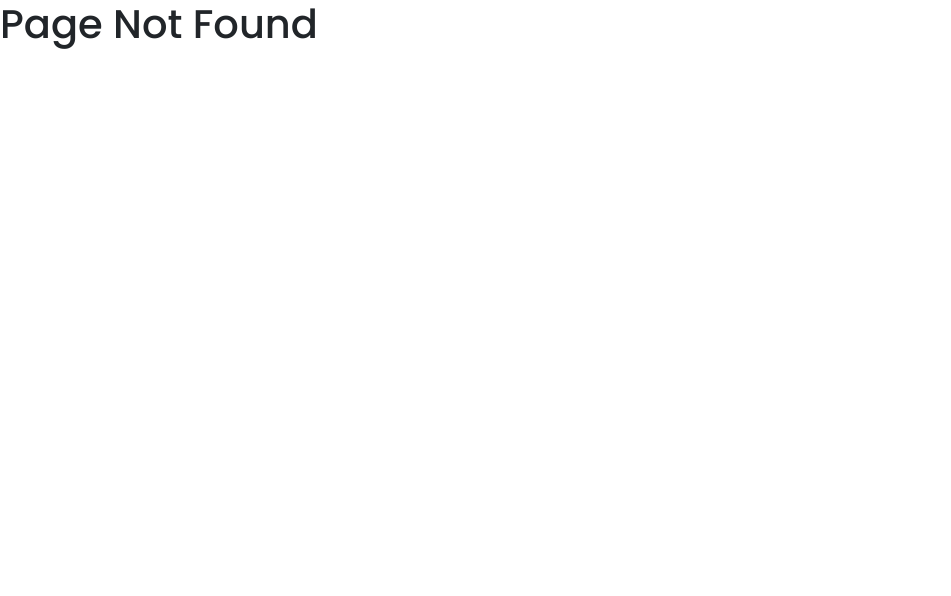
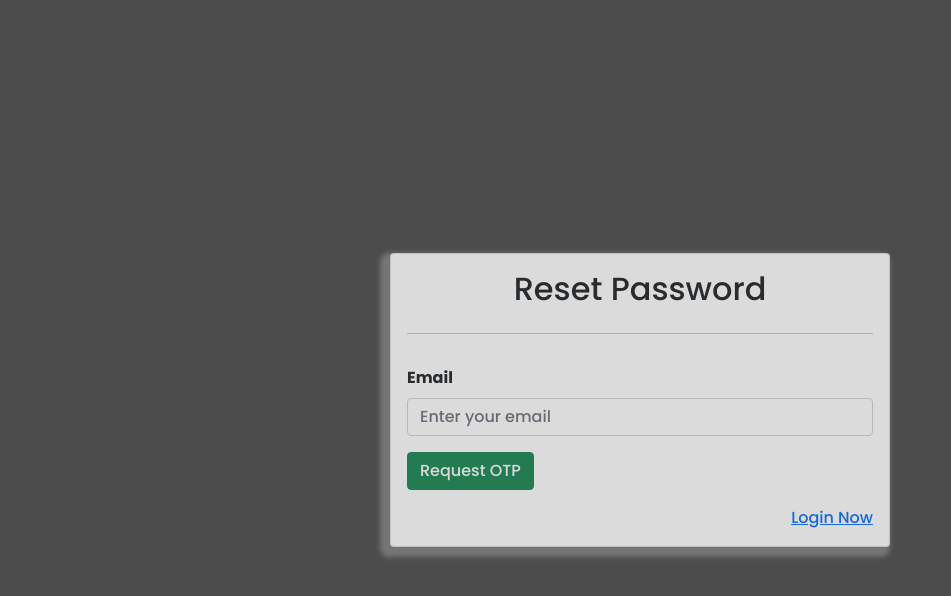
Before and after one commit to pariweshtamr/e-commerce-admin-frontend, a React (Create React App) app: page /reset-password in a window 1280 px wide. Before the commit this address had no page. Shown: the top 596 px of the page, without its empty margins (0-951 px from the left). Built offline with nearby package versions, Linux system fonts and the light colour scheme.

Commit message:
password reset otp request added

```diff
--- a/src/App.css
+++ b/src/App.css
@@ -7,11 +7,8 @@
 
 /* ==========Registration page============= */
 .register-page {
-  background: linear-gradient(rgba(0, 0, 0, 0.7), rgba(0, 0, 0, 0.7)),
-    url(./assets/images/bg.jpg);
-  background-size: cover;
-  height: 100vh;
-  width: 100vw;
+  /* background: linear-gradient(rgba(0, 0, 0, 0.7), rgba(0, 0, 0, 0.7)); */
+  /* height: 100vh; */
   display: flex;
   align-items: center;
   justify-content: center;
--- a/src/App.js
+++ b/src/App.js
@@ -6,6 +6,7 @@ import Product from './pages/Product/Product'
 import Order from './pages/Order/Order'
 import Customer from './pages/Customer/Customer'
 import AdminProfile from './pages/Admin-profile/AdminProfile'
+import ResetPassword from './pages/PasswordReset/ResetPassword'
 import Payment from './pages/Payment/Payment'
 import Login from './pages/Login/Login'
 import PageNotFound from './components/PageNotFound/PageNotFound'
@@ -43,6 +44,7 @@ function App() {
         </PrivateRoute>
 
         <Route path="/email-verification" children={<EmailVerification />} />
+        <Route path="/reset-password" children={<ResetPassword />} />
 
         <Route exact path="/" children={<Login />} />
         <Route path="*" children={<PageNotFound />} />
--- a/src/api/tokenAPI.js
+++ b/src/api/tokenAPI.js
@@ -1,37 +1,54 @@
-import axios from "axios";
+import axios from 'axios'
 
 const rootUrl =
-  process.env.NODE_ENV === "production"
+  process.env.NODE_ENV === 'production'
     ? process.env.ROOT_URL
-    : "http://localhost:8000/api/v1";
-const tokenApi = rootUrl + "/token";
+    : 'http://localhost:8000/api/v1'
+const tokenApi = rootUrl + '/token'
 
 export const getNewAccessJWT = async () => {
   try {
     const { data } = await axios.get(tokenApi, {
       headers: {
-        Authorization: window.localStorage.getItem("refreshJWT"),
+        Authorization: window.localStorage.getItem('refreshJWT'),
       },
-    });
+    })
 
-    return data;
+    return data
   } catch (error) {
-    console.log(error);
+    console.log(error)
   }
-};
+}
 
 export const updateAccessJWT = async () => {
   try {
-    window.sessionStorage.removeItem("accessJWT");
+    window.sessionStorage.removeItem('accessJWT')
 
-    const { accessJWT } = await getNewAccessJWT();
+    const { accessJWT } = await getNewAccessJWT()
     if (accessJWT) {
-      window.sessionStorage.setItem("accessJWT", accessJWT);
+      window.sessionStorage.setItem('accessJWT', accessJWT)
     }
 
-    return window.sessionStorage.getItem("accessJWT");
+    return window.sessionStorage.getItem('accessJWT')
   } catch (error) {
-    console.log(error);
-    return false;
+    console.log(error)
+    return false
   }
-};
+}
+
+export const requestOTP = async (email) => {
+  try {
+    if (!email) {
+      return false
+    }
+
+    const { data } = await axios.post(tokenApi + '/request-otp', { email })
+    return data
+  } catch (error) {
+    console.log(error)
+    return {
+      status: 'error',
+      message: error.message,
+    }
+  }
+}
--- a/src/components/AdminProfile/AdminProfileForm.js
+++ b/src/components/AdminProfile/AdminProfileForm.js
@@ -22,6 +22,7 @@ const initialProfileState = {
   address: '',
 }
 
+// update admin profile
 export const AdminProfileForm = () => {
   const dispatch = useDispatch()
 
@@ -217,6 +218,7 @@ export const AdminPasswordResetForm = () => {
   const [passError, setPassError] = useState(passErrorInitial)
 
   const { isPending, userUpdateResponse } = useSelector((state) => state.user)
+
   const handleOnSubmit = (e) => {
     e.preventDefault()
 
--- /dev/null
+++ b/src/components/Login/LoginForm.js
@@ -0,0 +1,95 @@
+import React, { useState, useEffect } from 'react'
+import { useDispatch, useSelector } from 'react-redux'
+import { Form, Card, Button, Spinner, Alert } from 'react-bootstrap'
+import { useHistory, useLocation } from 'react-router-dom'
+import { adminLogin, autoLogin } from '../../pages/admin-auth-slice/userAction'
+
+const initialState = {
+  email: 'a@a.com',
+  password: '1234567',
+}
+
+const LoginForm = () => {
+  const history = useHistory()
+  const location = useLocation()
+  const dispatch = useDispatch()
+
+  const { isLoggedIn, isPending, userLoginResponse } = useSelector(
+    (state) => state.user,
+  )
+
+  const [loginInfo, setLoginInfo] = useState(initialState)
+
+  const from = location?.state?.from?.pathname || '/dashboard'
+
+  useEffect(() => {
+    !isLoggedIn && dispatch(autoLogin())
+
+    isLoggedIn && history.replace(from)
+  }, [isLoggedIn, history, dispatch, from])
+
+  const handleOnChange = (e) => {
+    const { name, value } = e.target
+    setLoginInfo({
+      ...loginInfo,
+      [name]: value,
+    })
+  }
+
+  const handleOnSubmit = (e) => {
+    e.preventDefault()
+
+    dispatch(adminLogin(loginInfo))
+  }
+
+  return (
+    <div className="login-page">
+      <Card className="reg-form p-3">
+        <h2 className="text-center">Admin Login</h2>
+        {isPending && <Spinner variant="primary" animation="border" />}
+        {userLoginResponse.message && (
+          <Alert
+            variant={
+              userLoginResponse.status === 'success' ? 'success' : 'danger'
+            }
+          >
+            {userLoginResponse.message}
+          </Alert>
+        )}
+        <hr />
+        <Form onSubmit={handleOnSubmit}>
+          <Form.Group className="mb-3">
+            <Form.Label className="fw-bold">Email</Form.Label>
+            <Form.Control
+              name="email"
+              type="email"
+              placeholder="Enter your email"
+              required
+              value={loginInfo.email}
+              onChange={handleOnChange}
+            />
+          </Form.Group>
+          <Form.Group className="mb-3">
+            <Form.Label className="fw-bold">Password</Form.Label>
+            <Form.Control
+              name="password"
+              type="password"
+              placeholder="********"
+              required
+              value={loginInfo.password}
+              onChange={handleOnChange}
+            />
+          </Form.Group>
+          <Button type="submit" variant="success">
+            Login
+          </Button>
+        </Form>
+        <div className="ml-auto mt-3 text-end">
+          <a href="/reset-password">Forgot Password?</a>
+        </div>
+      </Card>
+    </div>
+  )
+}
+
+export default LoginForm
--- /dev/null
+++ b/src/components/Password-reset-form/PasswordResetForm.js
@@ -0,0 +1,88 @@
+import React, { useState, useEffect } from 'react'
+import { useDispatch, useSelector } from 'react-redux'
+import { Form, Card, Button, Spinner, Alert } from 'react-bootstrap'
+import { useHistory, useLocation } from 'react-router-dom'
+import { switchLoginResetPassForm } from '../../pages/admin-auth-slice/userSlice'
+import { requestPassResetOTP } from '../../pages/admin-auth-slice/userAction'
+
+const PasswordResetForm = () => {
+  const history = useHistory()
+  const location = useLocation()
+  const dispatch = useDispatch()
+
+  const { isPending, resetPasswordRequestResponse } = useSelector(
+    (state) => state.user,
+  )
+
+  const [email, setEmail] = useState()
+
+  useEffect(() => {}, [])
+
+  const handleOnChange = (e) => {
+    const { value } = e.target
+    setEmail(value)
+  }
+
+  const handleOnSubmit = (e) => {
+    e.preventDefault()
+    if (!email) {
+      return alert('email required')
+    }
+
+    dispatch(requestPassResetOTP(email))
+  }
+
+  return (
+    <div className="login-page">
+      <Card className="reg-form p-3">
+        <h2 className="text-center">Reset Password</h2>
+        {isPending && <Spinner variant="primary" animation="border" />}
+        {resetPasswordRequestResponse.message && (
+          <Alert
+            variant={
+              resetPasswordRequestResponse.status === 'success'
+                ? 'success'
+                : 'danger'
+            }
+          >
+            {resetPasswordRequestResponse.message}
+          </Alert>
+        )}
+        <hr />
+
+        <Form className="mt-3" onSubmit={handleOnSubmit}>
+          <Form.Group className="mb-3">
+            <Form.Label className="fw-bold">Email</Form.Label>
+            <Form.Control
+              name="email"
+              type="email"
+              placeholder="Enter your email"
+              required
+              value={email}
+              onChange={handleOnChange}
+            />
+          </Form.Group>
+          {/* <Form.Group className="mb-3">
+            <Form.Label className="fw-bold">Password</Form.Label>
+            <Form.Control
+              name="password"
+              type="password"
+              placeholder="********"
+              required
+              value={loginInfo.password}
+              onChange={handleOnChange}
+            />
+          </Form.Group> */}
+          <Button type="submit" variant="success">
+            Request OTP
+          </Button>
+        </Form>
+        <div className="ml-auto mt-3 text-end">
+          <a href="/">Login Now</a>
+        </div>
+      </Card>
+    </div>
+  )
+}
+
+export default PasswordResetForm
--- a/src/pages/Layout/AdminLayout.css
+++ b/src/pages/Layout/AdminLayout.css
@@ -14,6 +14,5 @@
   width: 100%;
 }
 .main {
-  min-height: 100vh;
   padding: 1rem;
 }
--- a/src/pages/Login/Login.js
+++ b/src/pages/Login/Login.js
@@ -1,94 +1,9 @@
-import React, { useState, useEffect } from 'react'
-import { useDispatch, useSelector } from 'react-redux'
-import { Form, Card, Button, Spinner, Alert } from 'react-bootstrap'
-import { useHistory, useLocation } from 'react-router-dom'
-import { adminLogin, autoLogin } from '../admin-auth-slice/userAction'
-
-const initialState = {
-  email: 'a@a.com',
-  password: '1234567',
-}
+import LoginForm from '../../components/Login/LoginForm'
 
 const Login = () => {
-  const history = useHistory()
-  const location = useLocation()
-  const dispatch = useDispatch()
-
-  const { isLoggedIn, isPending, userLoginResponse } = useSelector(
-    (state) => state.user,
-  )
-
-  const [loginInfo, setLoginInfo] = useState(initialState)
-
-  const from = location?.state?.from?.pathname || '/dashboard'
-
-  useEffect(() => {
-    !isLoggedIn && dispatch(autoLogin())
-
-    isLoggedIn && history.replace(from)
-  }, [isLoggedIn, history, dispatch, from])
-
-  const handleOnChange = (e) => {
-    const { name, value } = e.target
-    setLoginInfo({
-      ...loginInfo,
-      [name]: value,
-    })
-  }
-
-  const handleOnSubmit = (e) => {
-    e.preventDefault()
-    // const { email, password } = loginInfo;
-
-    // if (!email && !password) {
-    //   return alert("You must provide both the email and password.");
-    // }
-    dispatch(adminLogin(loginInfo))
-  }
-
   return (
     <div className="login-page">
-      <Card className="reg-form p-3">
-        <h2 className="text-center">Admin Login</h2>
-        {isPending && <Spinner variant="primary" animation="border" />}
-        {userLoginResponse.message && (
-          <Alert
-            variant={
-              userLoginResponse.status === 'success' ? 'success' : 'danger'
-            }
-          >
-            {userLoginResponse.message}
-          </Alert>
-        )}
-        <hr />
-        <Form onSubmit={handleOnSubmit}>
-          <Form.Group className="mb-3">
-            <Form.Label className="fw-bold">Email</Form.Label>
-            <Form.Control
-              name="email"
-              type="email"
-              placeholder="Enter your email"
-              required
-              value={loginInfo.email}
-              onChange={handleOnChange}
-            />
-          </Form.Group>
-          <Form.Group className="mb-3">
-            <Form.Label className="fw-bold">Password</Form.Label>
-            <Form.Control
-              name="password"
-              type="password"
-              placeholder="********"
-              required
-              value={loginInfo.password}
-              onChange={handleOnChange}
-            />
-          </Form.Group>
-          <Button type="submit" variant="success">
-            Login
-          </Button>
-        </Form>
-      </Card>
+      <LoginForm />
     </div>
   )
 }
--- /dev/null
+++ b/src/pages/PasswordReset/ResetPassword.js
@@ -0,0 +1,18 @@
+import { useSelector } from 'react-redux'
+import PasswordResetForm from '../../components/Password-reset-form/PasswordResetForm'
+
+const ResetPassword = () => {
+  const { showResetPasswordForm } = useSelector((state) => state.user)
+
+  return (
+    <div className="register-page">
+      {showResetPasswordForm ? (
+        'Show password reset form'
+      ) : (
+        <PasswordResetForm />
+      )}
+    </div>
+  )
+}
+
+export default ResetPassword
--- a/src/pages/Register/Register.js
+++ b/src/pages/Register/Register.js
@@ -55,8 +55,8 @@ const Register = () => {
 
   return (
     <AdminLayout>
-      <div className="register-page mb-5">
-        <Card className="reg-form p-3">
+      <div className="register-page">
+        <Card className="reg-form p-3 my-5">
           <h2 className="text-center">Register new Admin User</h2>
           <hr />
           {isPending && <Spinner variant="primary" animation="border" />}
--- a/src/pages/admin-auth-slice/userAction.js
+++ b/src/pages/admin-auth-slice/userAction.js
@@ -9,6 +9,7 @@ import {
   autoLoginPending,
   requestFail,
   passwordUpdateSuccess,
+  resetPassResponse,
 } from './userSlice'
 import {
   createUser,
@@ -19,7 +20,11 @@ import {
   logoutUser,
   updateUserPassword,
 } from '../../api/userAPI'
-import { getNewAccessJWT, updateAccessJWT } from '../../api/tokenAPI'
+import {
+  getNewAccessJWT,
+  updateAccessJWT,
+  requestOTP,
+} from '../../api/tokenAPI'
 
 export const userRegister = (newUser) => async (dispatch) => {
   dispatch(requestPending())
@@ -148,3 +153,10 @@ export const updatePasswordUser = (passInfo) => async (dispatch) => {
 
   dispatch(passwordUpdateSuccess(data))
 }
+
+export const requestPassResetOTP = (email) => async (dispatch) => {
+  dispatch(requestPending())
+  const data = await requestOTP(email)
+
+  dispatch(resetPassResponse(data))
+}
--- a/src/pages/admin-auth-slice/userSlice.js
+++ b/src/pages/admin-auth-slice/userSlice.js
@@ -8,6 +8,8 @@ const initialState = {
   userLoginResponse: {},
   isAutoLoginPending: false,
   userUpdateResponse: {},
+  showResetPasswordForm: false,
+  resetPasswordRequestResponse: {},
 }
 const userSlice = createSlice({
   name: 'userSlice',
@@ -59,6 +61,16 @@ const userSlice = createSlice({
       state.isAutoLoginPending = payload
     },
 
+    switchLoginResetPassForm: (state) => {
+      state.showResetPasswordForm = !state.showResetPasswordForm
+    },
+
+    resetPassResponse: (state, { payload }) => {
+      state.isPending = false
+      state.resetPasswordRequestResponse = payload
+      state.showResetPasswordForm = payload.status !== 'success'
+    },
+
     requestFail: (state, { payload }) => {
       state.isPending = false
       state.userRegistrationResponse = payload || {}
@@ -76,7 +88,9 @@ export const {
   loginFail,
   userLogoutSuccess,
   autoLoginPending,
+  resetPassResponse,
   profileUpdateSuccess,
+  switchLoginResetPassForm,
   passwordUpdateSuccess,
   requestFail,
 } = actions
```
